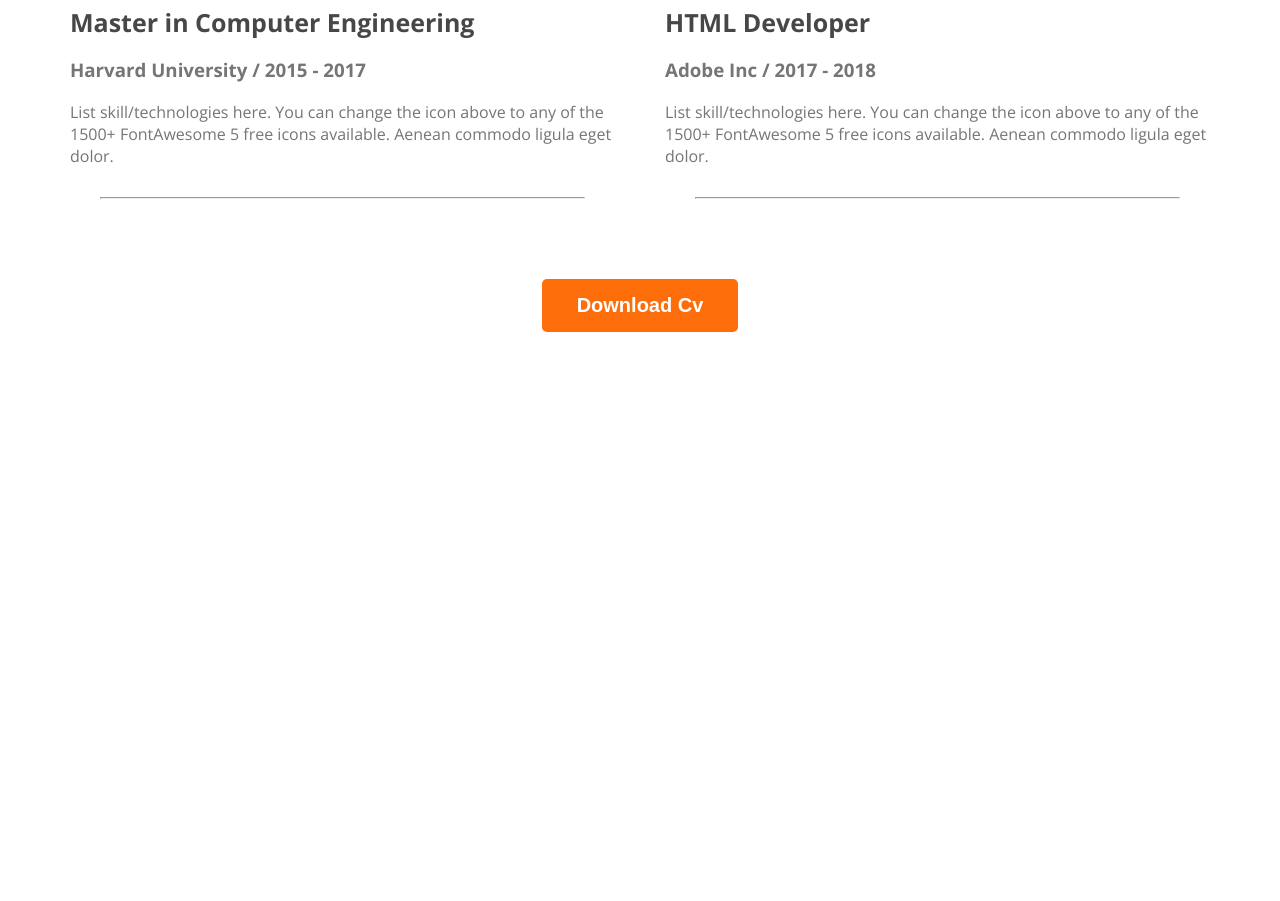
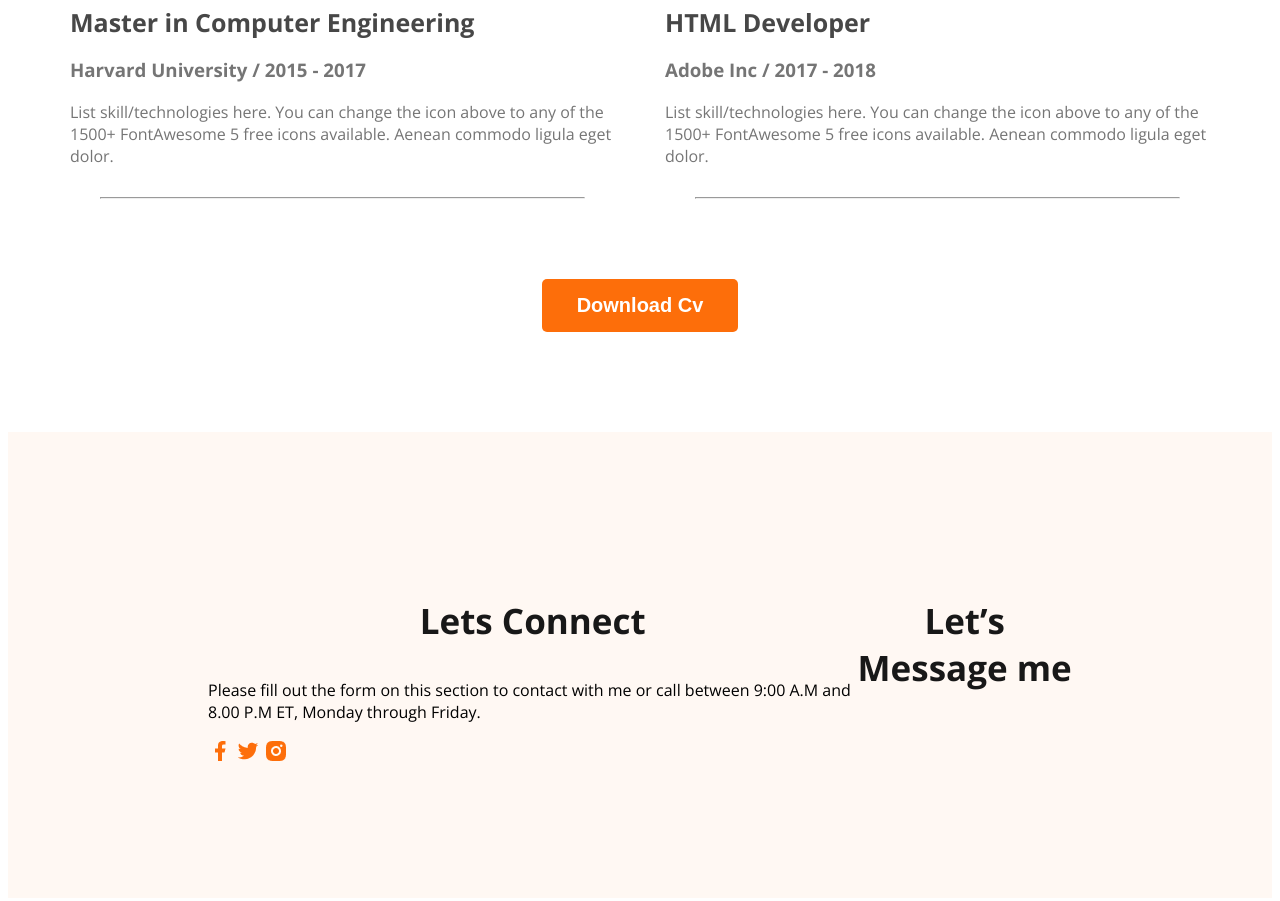
Before and after one commit to srbrakib27/mary-hardy, a plain HTML site: page mary-hardy.html in a window 1280 px wide. Shown: the part 2922-3823 px from the top of the page. Before the commit the page ends 3262 px from the top, so only its background shows below. Drawn offline with nearby package versions, Linux system fonts and the light colour scheme.

Commit message:
footer commit

```diff
--- a/mary-hardy.html
+++ b/mary-hardy.html
@@ -146,12 +146,6 @@
                         to any of the 1500+ FontAwesome 5 free icons available. Aenean commodo ligula eget dolor.</p>
                 </div>
      <hr>
-
-
-
-
-
-
     </div>
 
 
@@ -190,20 +184,7 @@
 
         </div>
         <hr>
-
-
-
-
-
-
-
-
-
-
     </div>
-
-
-
 </div>
 
 <div class="download-cv">
@@ -216,17 +197,24 @@
 
 </section>
 
-
-
-
 </main>
 
+<footer>
+    <div class="footer-column">
+        <h3 class="section-taitle">Lets Connect</h3>
+        <p class="section-description">Please fill out the form on this section to contact with me or call between 9:00 A.M and 8.00 P.M ET, Monday through Friday.</p>
 
+        <div class="social-links">
 
+         <a href=""><img src="images/icons/facebook.png" alt=""></a>
+         <a href=""><img src="images/icons/twitter.png" alt=""></a>
+         <a href=""><img src="images/icons/insta.png" alt=""></a>
 
-<footer>
-
-
+        </div>
+    </div>
+    <div class="footer-column">
+        <h3 class="section-taitle">Let’s Message me</h3>
+    </div>
 
 </footer>
 </body>
--- a/style/style-mary.css
+++ b/style/style-mary.css
@@ -222,3 +222,13 @@ margin-bottom: 10px;
     margin-top: 50px;
 
 }
+
+/* footer */
+
+footer{
+
+    display: flex;
+    margin-top: 100px;
+    background: #FFF8F3;
+    padding: 130px 200px;
+}
```
